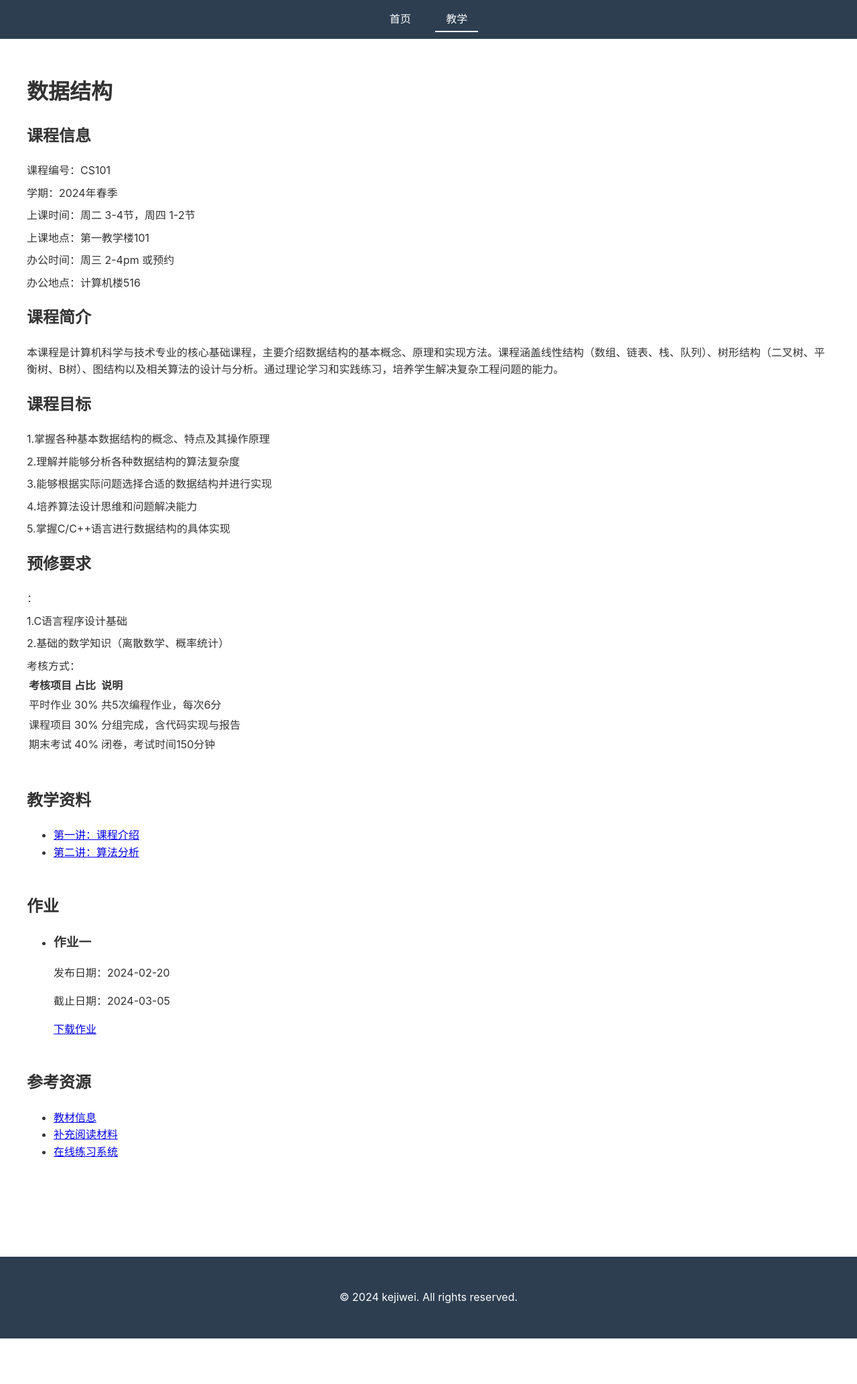
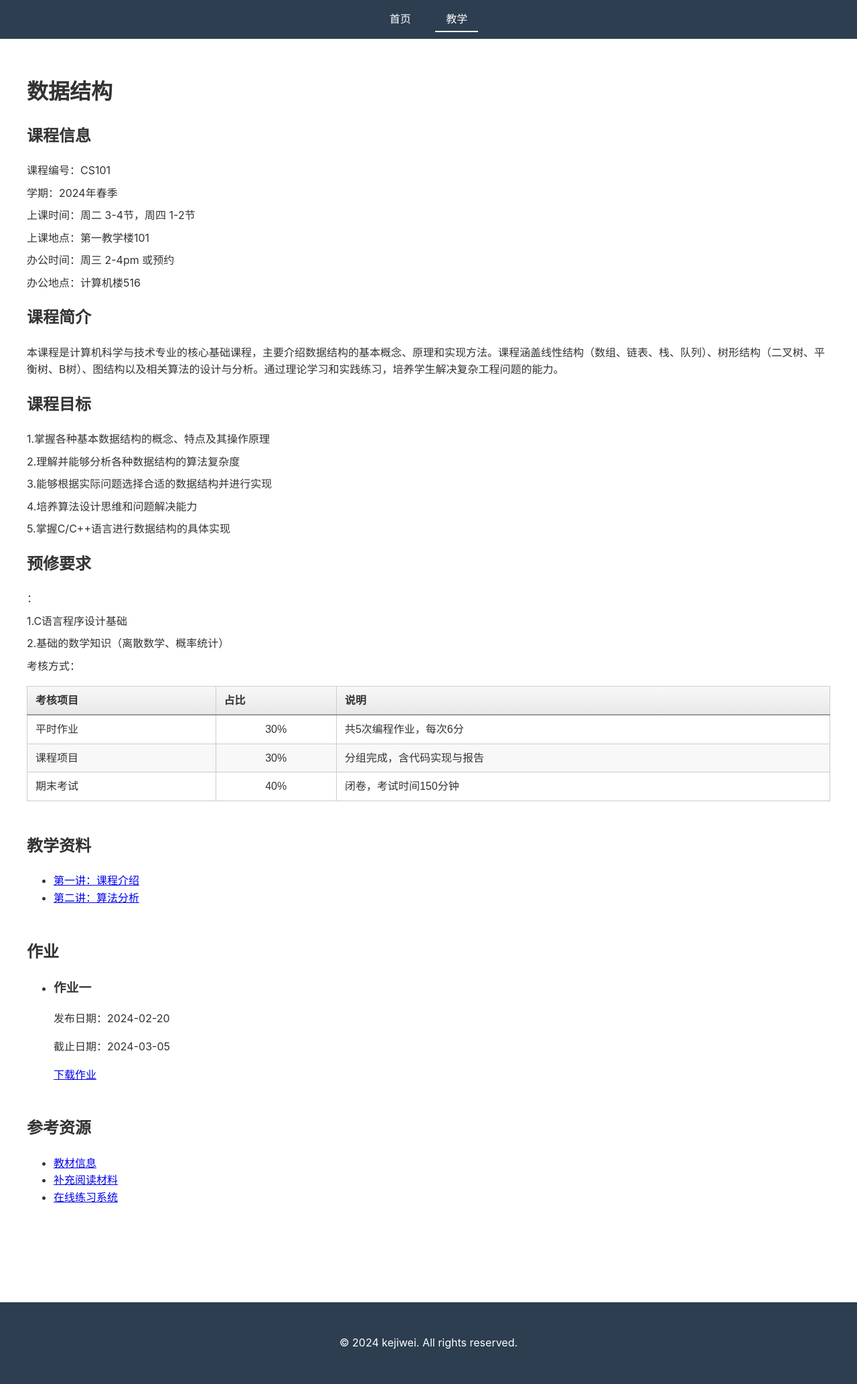
Before and after one commit to kejiwei/kejiwei.github.io, a Jekyll site: the page teaching/courses/data_structure/index.html, which Jekyll copies as it is, in a window 1280 px wide. Shown: the whole page at 67% size. Built offline with Jekyll 4.4.1, drawn with Linux system fonts in a browser that asks for light colours; before the commit the page ends 1998 px from its top, so only the background shows below that.

Commit message:
Update style.css

```diff
--- a/assets/css/style.css
+++ b/assets/css/style.css
@@ -70,6 +70,50 @@ main {
     margin: 0.5rem 0;
 }
 
+/* Excel风格表格样式 */
+.assessment-table {
+    width: 100%;
+    border-collapse: collapse;
+    border: 1px solid #ccc;
+    font-family: Arial, sans-serif;
+    margin: 1rem 0;
+}
+
+.assessment-table th,
+.assessment-table td {
+    border: 1px solid #ccc;
+    padding: 8px 12px;
+    text-align: left;
+}
+
+.assessment-table th {
+    background-color: #f0f0f0;
+    font-weight: bold;
+    border-bottom: 2px solid #ccc;
+}
+
+.assessment-table tr:nth-child(even) {
+    background-color: #f8f8f8;
+}
+
+.assessment-table tr:hover {
+    background-color: #f5f5f5;
+}
+
+.assessment-table td {
+    border-right: 1px solid #ccc;
+    border-bottom: 1px solid #ccc;
+}
+
+.assessment-table thead th {
+    background: linear-gradient(to bottom, #f8f8f8, #e8e8e8);
+    border-bottom: 2px solid #999;
+}
+
+.assessment-table td:nth-child(2) {
+    text-align: center;
+}
+
 /* 响应式设计 */
 @media (max-width: 768px) {
     .course-list {
```
